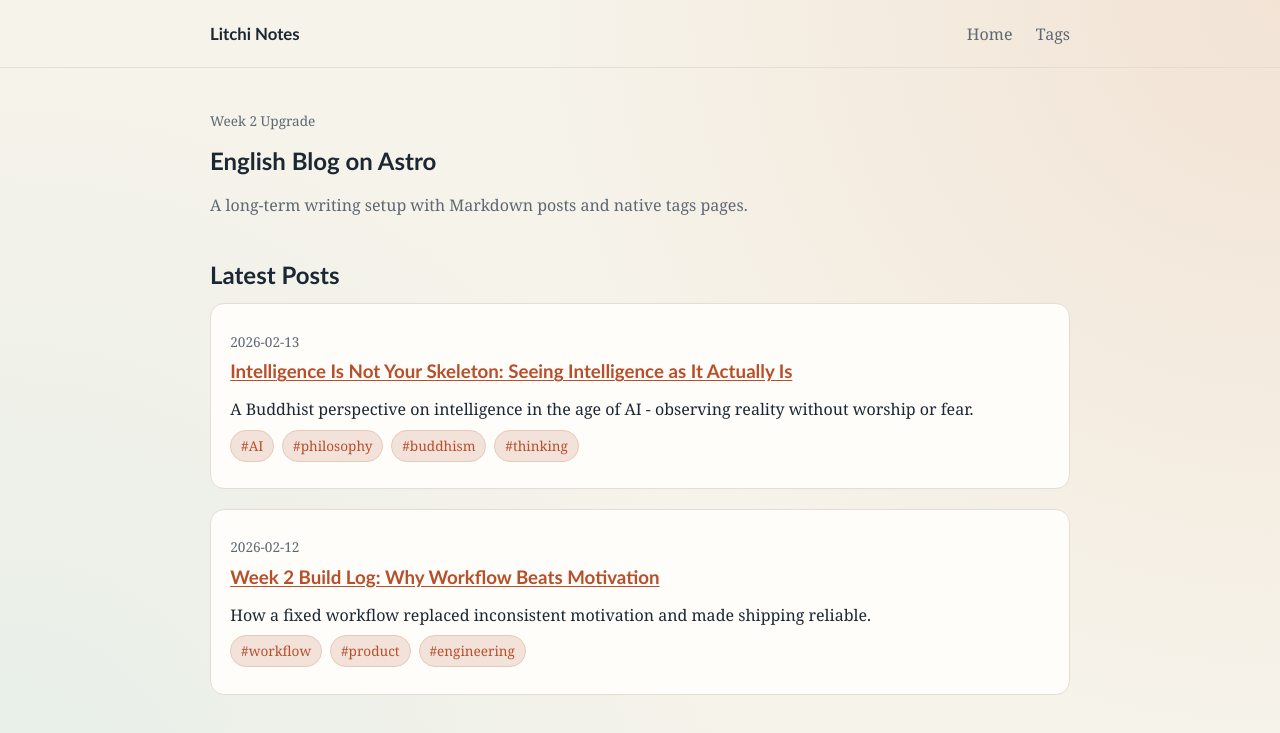
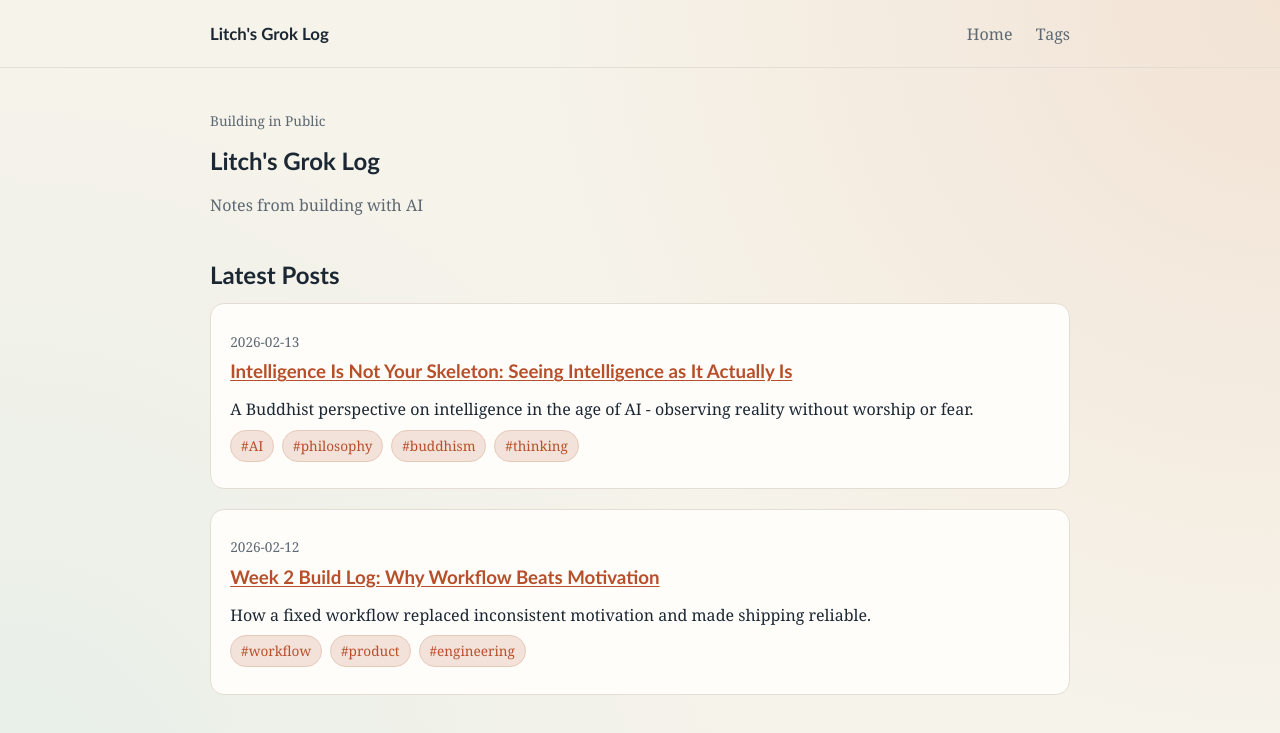
Before and after one commit to NingYuleKK/grok-root, an Astro site in the folder 03_Products/english-blog/: page / in a window 1280 px wide. Shown: the top 733 px of the page. Built offline with nearby package versions, Linux system fonts and the light colour scheme; Astro itself is replaced by a stand-in of ours; no server answers.

Commit message:
feat: rebrand blog to 'Litch's Grok Log' with tagline 'Notes from building with AI'

```diff
--- a/03_Products/english-blog/src/layouts/BaseLayout.astro
+++ b/03_Products/english-blog/src/layouts/BaseLayout.astro
@@ -6,7 +6,7 @@ interface Props {
 
 import "../styles/global.css";
 
-const { title, description = "Litchi Notes blog" } = Astro.props;
+const { title, description = "Litch's Grok Log - Notes from building with AI" } = Astro.props;
 const currentPath = Astro.url.pathname;
 const canonicalUrl = Astro.url.href;
 const base = import.meta.env.BASE_URL;
@@ -29,7 +29,7 @@ const base = import.meta.env.BASE_URL;
     <a class="skip-link" href="#main-content">Skip to content</a>
     <header class="site-header">
       <div class="container">
-        <a class="brand" href={`${base}/`}>Litchi Notes</a>
+        <a class="brand" href={`${base}/`}>Litch's Grok Log</a>
         <nav aria-label="Primary">
           <a href={`${base}/`} aria-current={currentPath === `${base}/` ? "page" : undefined}>Home</a>
           <a href={`${base}/tags/`} aria-current={currentPath.startsWith(`${base}/tags`) ? "page" : undefined}>
@@ -42,7 +42,7 @@ const base = import.meta.env.BASE_URL;
       <slot />
     </main>
     <footer class="site-footer">
-      <div class="container">© 2026 Litchi Notes</div>
+      <div class="container">© 2026 Litch's Grok Log</div>
     </footer>
   </body>
 </html>
--- a/03_Products/english-blog/src/pages/index.astro
+++ b/03_Products/english-blog/src/pages/index.astro
@@ -10,12 +10,12 @@ const posts = (await getCollection("blog")).sort(
 const base = import.meta.env.BASE_URL;
 ---
 
-<BaseLayout title="Litchi Notes" description="Product and engineering writing by Litchi.">
+<BaseLayout title="Litch's Grok Log" description="Notes from building with AI">
   <section class="hero section-block">
-    <p class="eyebrow">Week 2 Upgrade</p>
-    <h1>English Blog on Astro</h1>
+    <p class="eyebrow">Building in Public</p>
+    <h1>Litch's Grok Log</h1>
     <p class="lede">
-      A long-term writing setup with Markdown posts and native tags pages.
+      Notes from building with AI
     </p>
   </section>
 
--- a/03_Products/english-blog/src/pages/posts/[...slug].astro
+++ b/03_Products/english-blog/src/pages/posts/[...slug].astro
@@ -17,7 +17,7 @@ const { Content } = await render(post);
 const base = import.meta.env.BASE_URL;
 ---
 
-<BaseLayout title={`${post.data.title} | Litchi Notes`} description={post.data.description}>
+<BaseLayout title={`${post.data.title} | Litch's Grok Log`} description={post.data.description}>
   <article class="post section-block">
     <p class="meta">{post.data.pubDate.toISOString().slice(0, 10)}</p>
     <h1>{post.data.title}</h1>
--- a/03_Products/english-blog/src/pages/tags/[tag].astro
+++ b/03_Products/english-blog/src/pages/tags/[tag].astro
@@ -17,7 +17,7 @@ const selectedTag = tag;
 const base = import.meta.env.BASE_URL;
 ---
 
-<BaseLayout title={`#${selectedTag} | Litchi Notes`} description={`Posts tagged ${selectedTag}`}>
+<BaseLayout title={`#${selectedTag} | Litch's Grok Log`} description={`Posts tagged ${selectedTag}`}>
   <section class="section-block">
     <h1>#{selectedTag}</h1>
     <p class="lede">
--- a/03_Products/english-blog/src/pages/tags/index.astro
+++ b/03_Products/english-blog/src/pages/tags/index.astro
@@ -9,7 +9,7 @@ const tags = [...new Set(posts.flatMap((post) => post.data.tags))].sort((a, b) =
 const base = import.meta.env.BASE_URL;
 ---
 
-<BaseLayout title="Tags | Litchi Notes" description="All tags from Litchi Notes posts.">
+<BaseLayout title="Tags | Litch's Grok Log" description="All tags from Litch's Grok Log posts.">
   <section class="section-block">
     <h1>Tags</h1>
     <p class="lede">Browse posts by topic.</p>
```
